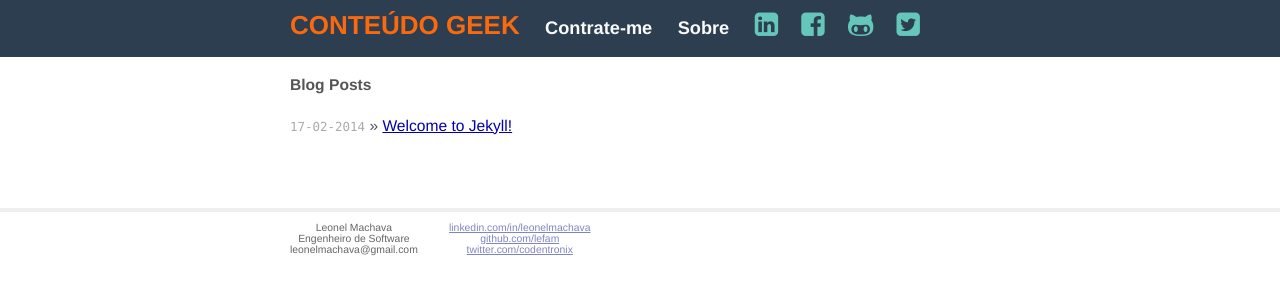
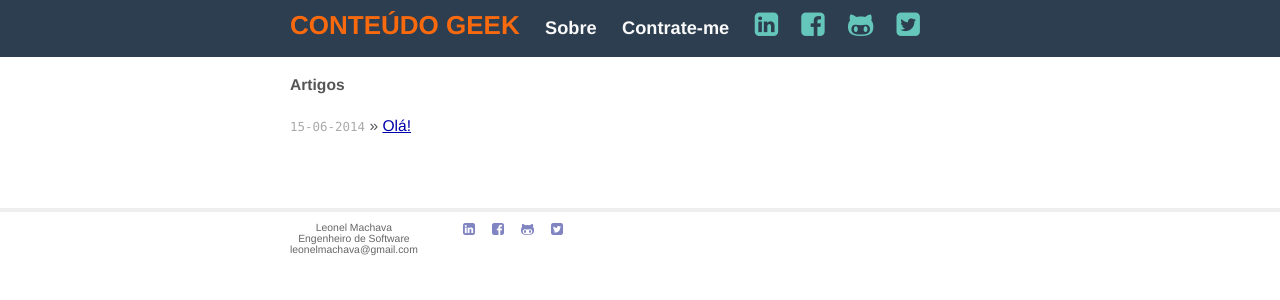
Before and after one commit to conteudogeek/conteudogeek.github.io, a Jekyll site: the page built from index.html, in a window 1280 px wide. Shown: the top 300 px of the page. Built offline with Jekyll 4.4.1, drawn with Linux system fonts in a browser that asks for light colours; nearby versions of some CDN libraries; Markdown is read by kramdown in place of the engine named in the settings.

Commit message:
Adicionei o primeiro post, as páginas "sobre" e "contrate-me". Configurei a chave correcta do google analytics. Melhorias na UI

```diff
--- a/_includes/disqus.html
+++ b/_includes/disqus.html
@@ -11,4 +11,6 @@
     })();
 </script>
 <noscript>Please enable JavaScript to view the <a href="http://disqus.com/?ref_noscript">comments powered by Disqus.</a></noscript>
+<!--
 <a href="http://disqus.com" class="dsq-brlink">comments powered by <span class="logo-disqus">Disqus</span></a>
+ -->
--- a/_layouts/default.html
+++ b/_layouts/default.html
@@ -24,8 +24,8 @@
         <![endif]-->
 
         <div id='menu'>
-            <a href="/">CONTRATE-ME</a>
-            <a href="/">SOBRE</a>
+            <a href="/about">SOBRE</a>
+            <a href="/hire-me">CONTRATE-ME</a>
             <div>
                 <a class="social" href="http://www.linkedin.com/in/leonelmachava"> <i class="fa fa-linkedin-square"> </i> </a>
                 <a class="social" href="http://www.facebook.com/codeNtronix"> <i class="fa fa-facebook-square"> </i> </a>
@@ -42,8 +42,8 @@
         <header class="header">
           <div class='wrapper'>
             <h1 class="title"><a href="/">{{ site.name }}</a></h1>
-            <a class="extra" href="/">Contrate-me</a>
-            <a class="extra" href="/">Sobre</a>
+            <a class="extra" href="/about">Sobre</a>
+            <a class="extra" href="/hire-me">Contrate-me</a>
             <a id='social-btn' class="extra" href="#">Social</a>
             <a class="extra social" href="http://www.linkedin.com/in/leonelmachava"> <i class="fa fa-linkedin-square"> </i> </a>
             <a class="extra social" href="http://www.facebook.com/codeNtronix"> <i class="fa fa-facebook-square"> </i> </a>
@@ -70,10 +70,14 @@
             </div>
             <div class="contact">
               <p>
-                <a href="https://www.linkedin.com/in/leonelmachava">linkedin.com/in/leonelmachava</a><br />
+                <a href="http://www.linkedin.com/in/leonelmachava"> <i class="fa fa-linkedin-square"> </i> </a>
+                <a href="http://www.facebook.com/codeNtronix"> <i class="fa fa-facebook-square"> </i> </a>
+                <a href="http://github.com/lefam"> <i class="fa fa-github-alt"> </i> </a>
+                <a href="http://twitter.com/codentronix"> <i class="fa fa-twitter-square"> </i> </a>
+<!--                 <a href="https://www.linkedin.com/in/leonelmachava">linkedin.com/in/leonelmachava</a><br />
                 <a href="https://github.com/lefam">github.com/lefam</a><br />
                 <a href="https://twitter.com/codentronix">twitter.com/codentronix</a><br />
-              </p>
+ -->              </p>
             </div>
         </div>
 
--- a/_layouts/post.html
+++ b/_layouts/post.html
@@ -2,7 +2,7 @@
 layout: default
 ---
 <h2>{{ page.title }}</h2>
-<p class="meta">{{ page.date | date_to_string }}</p>
+<p class="meta">{{ page.date | date: '%d-%m-%Y' }}, por {{ page.author }}</p>
 
 <div class="post">
 {{ content }}
--- a/css/main.css
+++ b/css/main.css
@@ -177,6 +177,12 @@
 
 .footer .contact a {
   color: #8085C1;
+  text-decoration: none;
+}
+
+.footer .contact a i.fa {
+  font-size: 1.35em;
+  margin-left: 1em;
 }
 
 .footer .rss {
--- a/index.html
+++ b/index.html
@@ -4,7 +4,7 @@
 ---
 
 <div id="home">
-  <h1>Blog Posts</h1>
+  <h1>Artigos</h1>
   <ul class="posts">
     {% for post in site.posts %}
       <li><span>{{ post.date | date: '%d-%m-%Y' }}</span> &raquo; <a href="{{ post.url }}">{{ post.title }}</a></li>
```
Also changed, not shown: other parts of _layouts/default.html (+1 -1 lines), _posts/2014-02-17-welcome-to-jekyll.markdown (deleted, +0 -24 lines), _posts/2014-06-15-ola.markdown (added, +8 -0 lines), about/index.html (added, +11 -0 lines), hire-me/index.html (added, +27 -0 lines).
